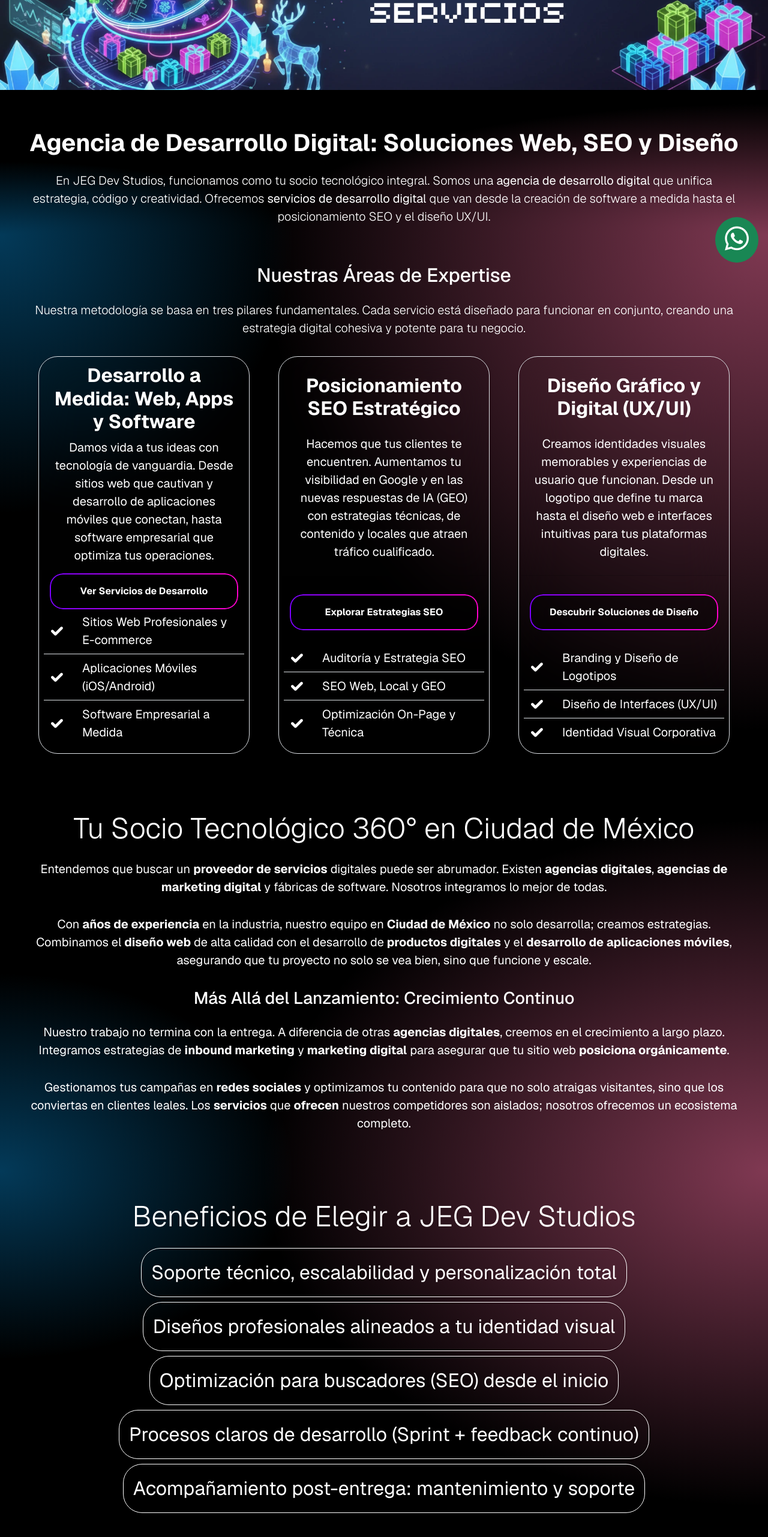
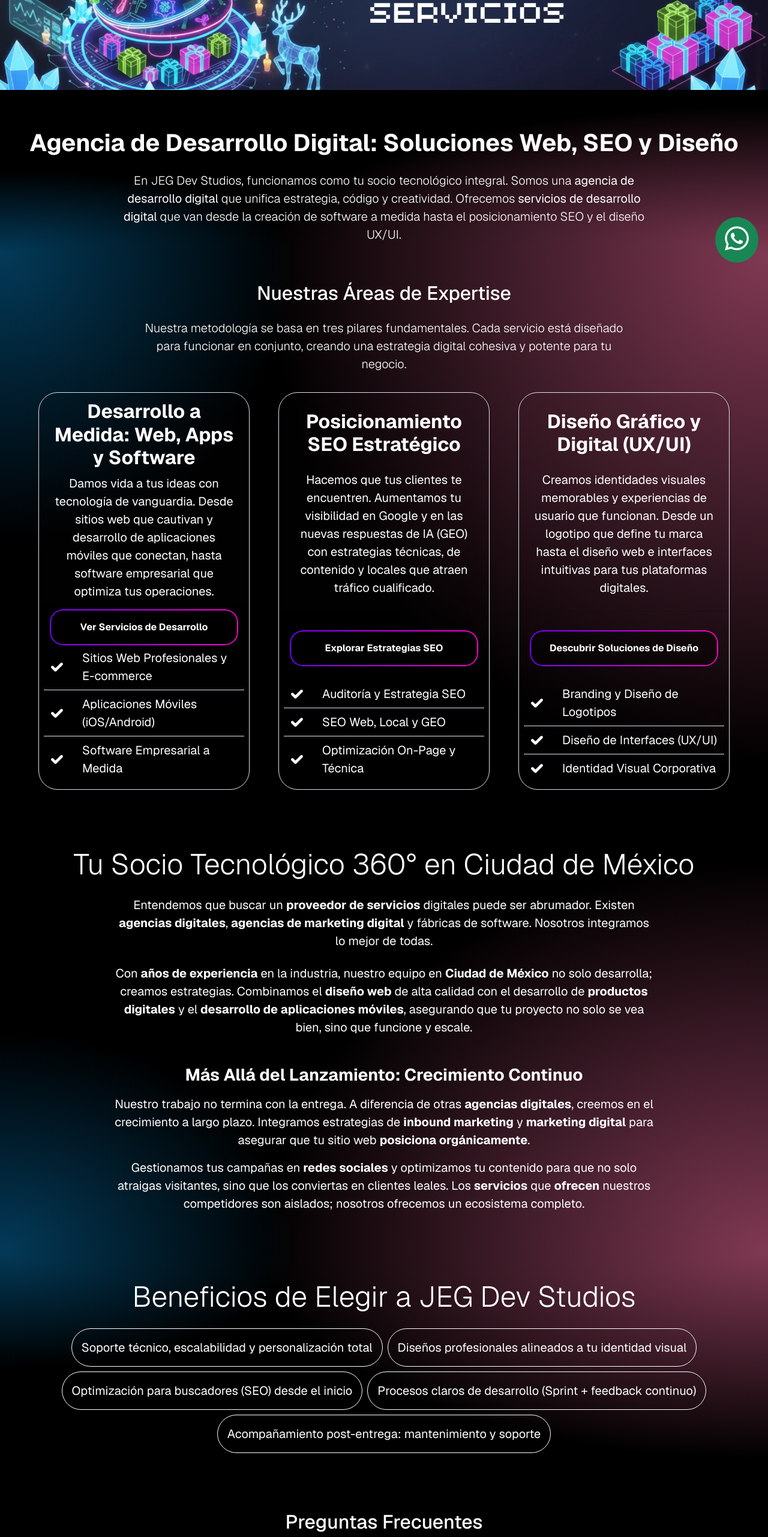
Before and after one commit to JhonnDevJs/jeg-dev-studios-site, a Next.js app: page /servicios in a window 1280 px wide. Shown: the part 234-2797 px from the top of the page at 60% size. Built offline with nearby package versions, Linux system fonts and the light colour scheme.

Commit message:
seo: optimization by semrush issues

```diff
--- a/src/app/servicios/ServicesClient.jsx
+++ b/src/app/servicios/ServicesClient.jsx
@@ -7,7 +7,6 @@
 import "./ServicesClient.css";
 
 const faqs = [
-	// --- Actuales ---
 	{
 		question: "¿Cómo contrato un servicio con ustedes?",
 		answer:
@@ -16,7 +15,7 @@
 	{
 		question: "¿Debo pagar todo de una vez?",
 		answer:
-			"No. Usualmente trabajamos con un pago inicial del 50% para comenzar y el 50% restante contra entrega o dividido en fases, según el proyecto.",
+			"No. Usualmente trabajamos con un pago inicial del 50% para comenzar y el 50% restante contra entrega o dividido en fases, según el tamaño del proyecto.",
 	},
 	{
 		question: "¿Trabajan con contratos y garantías?",
@@ -31,43 +30,38 @@
 ];
 
 const services = [
-	{
-		text: "Soporte técnico, escalabilidad y personalización total",
-	},
-	{
-		text: "Diseños profesionales alineados a tu identidad visual",
-	},
-	{
-		text: "Optimización para buscadores (SEO) desde el inicio",
-	},
-	{
-		text: "Procesos claros de desarrollo (Sprint + feedback continuo)",
-	},
-	{
-		text: "Acompañamiento post-entrega: mantenimiento y soporte",
-	},
+	{ text: "Soporte técnico, escalabilidad y personalización total" },
+	{ text: "Diseños profesionales alineados a tu identidad visual" },
+	{ text: "Optimización para buscadores (SEO) desde el inicio" },
+	{ text: "Procesos claros de desarrollo (Sprint + feedback continuo)" },
+	{ text: "Acompañamiento post-entrega: mantenimiento y soporte" },
 ];
+
 export default function ServicesClient() {
 	return (
 		<>
-			{/* Este componente solo renderiza el schema de FAQ aquí, no en otras páginas */}
-
 			<StructuredData type="BreadcrumbList" idPage="breadcrumbs-services" />
 			<StructuredData data={faqs} type="FAQPage" idPage="faqs-services" />
+
 			<section className="__image-background-sections d-flex justify-content-center align-items-center w-100 p-0">
 				<Image
 					src="/banners/Christmas/Servicios.webp"
-					alt="Nuestros servicios en JEG Dev Studios"
+					alt="Agencia de Desarrollo Digital - JEG Dev Studios"
 					width={2000}
 					height={600}
 					style={{ width: "100%", height: "auto" }}
+					priority // Importante para LCP
 				/>
 			</section>
+
 			<section className="d-flex flex-column justify-content-center align-items-center text-center text-white w-100 p-xl-5 p-3 pb-xl-0 gap-3 gradient-effect-x">
 				<h1 className="text-center text-white fw-bold mt-3">
 					Agencia de Desarrollo Digital: Soluciones Web, SEO y Diseño
 				</h1>
-				<p className="lead text-white text-center">
+				<p
+					className="lead text-white text-center"
+					style={{ maxWidth: "900px" }}
+				>
 					En JEG Dev Studios, funcionamos como tu socio tecnológico integral.
 					Somos una <strong>agencia de desarrollo digital</strong> que unifica
 					estrategia, código y creatividad. Ofrecemos{" "}
@@ -76,15 +70,19 @@
 					UX/UI.
 				</p>
 			</section>
+
 			<section className="d-flex flex-column justify-content-center align-items-center text-center text-white w-100 p-xl-5 p-3 gap-3 gradient-effect-y">
 				<h2 className="text-center text-white">Nuestras Áreas de Expertise</h2>
-				<p className="lead text-white text-center">
+				<p
+					className="lead text-white text-center"
+					style={{ maxWidth: "800px" }}
+				>
 					Nuestra metodología se basa en tres pilares fundamentales. Cada
 					servicio está diseñado para funcionar en conjunto, creando una
 					estrategia digital cohesiva y potente para tu negocio.
 				</p>
 				<article className="d-flex flex-column justify-content-center align-items-center w-100 p-0 m-0">
-					<ul className="row row-cols-1 row-cols-sm-3 row-cols-md-5 justify-content-center align-items-startcenter w-100 h-100 gap-5 p-0 m-0">
+					<ul className="row row-cols-1 row-cols-sm-3 row-cols-md-5 justify-content-center align-items-stretch w-100 h-100 gap-5 p-0 m-0">
 						<CardServices
 							title="Desarrollo a Medida: Web, Apps y Software"
 							description="Damos vida a tus ideas con tecnología de vanguardia. Desde sitios web que cautivan y desarrollo de aplicaciones móviles que conectan, hasta software empresarial que optimiza tus operaciones."
@@ -121,62 +119,74 @@
 					</ul>
 				</article>
 			</section>
+
+			{/* SECCIÓN SEMÁNTICA MEJORADA */}
 			<section className="d-flex flex-column justify-content-center align-items-center text-center w-100 gap-3 p-xl-5 p-3 gradient-effect-x">
 				<h2 className="display-5 text-center text-white">
 					Tu Socio Tecnológico 360° en Ciudad de México
 				</h2>
-				<p className="fs-5 text-center text-white p-0">
+				<div style={{ maxWidth: "900px" }}>
+					<p className="fs-5 text-center text-white mb-4">
 						Entendemos que buscar un <strong>proveedor de servicios</strong>{" "}
 						digitales puede ser abrumador. Existen{" "}
 						<strong>agencias digitales</strong>,{" "}
-					<strong>agencias de marketing digital</strong> y fábricas de software.
-					Nosotros integramos lo mejor de todas.
+						<strong>agencias de marketing digital</strong> y fábricas de
+						software. Nosotros integramos lo mejor de todas.
 					</p>
-				<p className="fs-5 text-center text-white p-0">
+					<p className="fs-5 text-center text-white mb-5">
 						Con <strong>años de experiencia</strong> en la industria, nuestro
 						equipo en <strong>Ciudad de México</strong> no solo desarrolla;
-					creamos estrategias. Combinamos el <strong>diseño web</strong> de alta
-					calidad con el desarrollo de <strong>productos digitales</strong> y el{" "}
-					<strong>desarrollo de aplicaciones móviles</strong>, asegurando que tu
-					proyecto no solo se vea bien, sino que funcione y escale.
+						creamos estrategias. Combinamos el <strong>diseño web</strong> de
+						alta calidad con el desarrollo de{" "}
+						<strong>productos digitales</strong> y el{" "}
+						<strong>desarrollo de aplicaciones móviles</strong>, asegurando que
+						tu proyecto no solo se vea bien, sino que funcione y escale.
 					</p>
 
-				<h3 className="test-center text-white">
+					<h3 className="text-center text-white fw-bold mb-3">
 						Más Allá del Lanzamiento: Crecimiento Continuo
 					</h3>
-				<p className="fs-5 text-center text-white p-0">
+					<p className="fs-5 text-center text-white mb-3">
 						Nuestro trabajo no termina con la entrega. A diferencia de otras{" "}
-					<strong>agencias digitales</strong>, creemos en el crecimiento a largo
-					plazo. Integramos estrategias de <strong>inbound marketing</strong> y{" "}
+						<strong>agencias digitales</strong>, creemos en el crecimiento a
+						largo plazo. Integramos estrategias de{" "}
+						<strong>inbound marketing</strong> y{" "}
 						<strong>marketing digital</strong> para asegurar que tu sitio web{" "}
 						<strong>posiciona orgánicamente</strong>.
 					</p>
-				<p className="fs-5 text-center text-white p-0">
+					<p className="fs-5 text-center text-white">
 						Gestionamos tus campañas en <strong>redes sociales</strong> y
 						optimizamos tu contenido para que no solo atraigas visitantes, sino
-					que los conviertas en clientes leales. Los <strong>servicios</strong>{" "}
-					que <strong>ofrecen</strong> nuestros competidores son aislados;
-					nosotros ofrecemos un ecosistema completo.
+						que los conviertas en clientes leales. Los{" "}
+						<strong>servicios</strong> que <strong>ofrecen</strong> nuestros
+						competidores son aislados; nosotros ofrecemos un ecosistema
+						completo.
 					</p>
+				</div>
 			</section>
+
 			<section className="d-flex flex-column justify-content-center align-items-center text-center w-100 gap-3 p-xl-5 p-3 gradient-effect-y">
 				<h2 className="display-5 text-center text-white">
 					Beneficios de Elegir a JEG Dev Studios
 				</h2>
 				<ul className="d-flex flex-wrap justify-content-center align-items-center w-100 gap-2 p-0 m-0 list-unstyled">
 					{services.map((service, index) => (
-						<li key={index} className="card bg-transparent text-center text-white border border-white rounded-5 shadow-sm p-3">
-							<p className="fs-2 m-0">
-								{service.text}
-							</p>
+						<li
+							key={index}
+							className="card bg-transparent text-center text-white border border-white rounded-5 shadow-sm p-3"
+							style={{ minWidth: "250px" }} // Un poco de estilo inline para asegurar que se vean bien
+						>
+							<p className="fs-5 m-0">{service.text}</p>
 						</li>
 					))}
 				</ul>
 			</section>
+
 			<FAQ
 				faqs={faqs}
-				subtitle="Resuelve tus dudas sobre nuestros paquetes, tecnologías, tiempos de entrega y más."
+				subtitle="Resuelve tus dudas sobre nuestros servicios y forma de trabajo."
 			/>
+
 			<section className="d-flex flex-column justify-content-center align-items-center text-center text-white w-100 p-xl-5 p-3 gap-3">
 				<CTA
 					title={"¿Listo para dar el siguiente paso digital?"}
```
Lines whose indentation alone changed are shown as unchanged.
